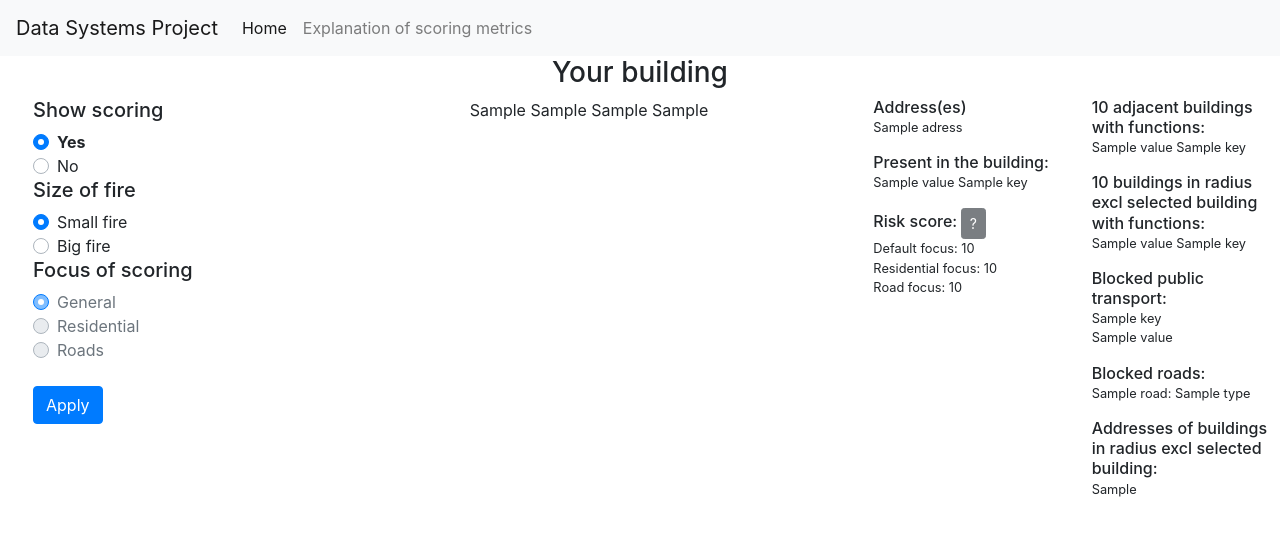
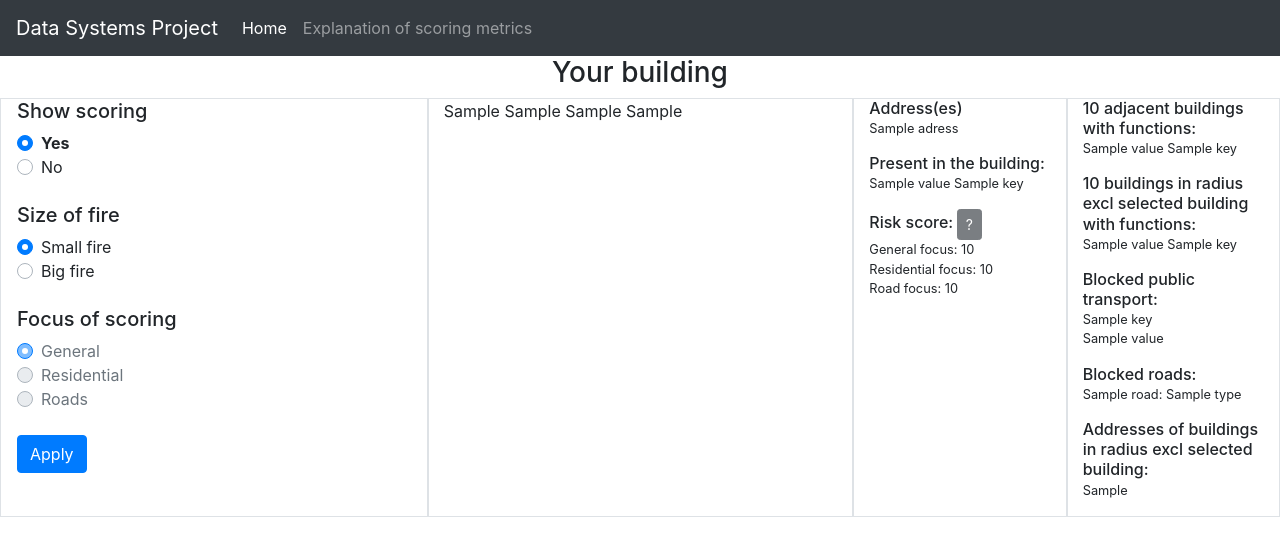
Before and after one commit to TomvandeLooij/dsp-project, a Flask app: template templates/building.html in a window 1280 px wide. Shown: the top 556 px of the page. Run offline with Flask 2, Linux system fonts and the light colour scheme; the template is opened without the code that fills it: most values are stand-ins (such as "Sample title", 1, 10 or a date in 2020); parts of the project's set-up code (start-up, migrations or seed data) failed here and were passed over.

Commit message:
adjust layout grid and navigation bar, delete unnecessary link in app.py

```diff
--- a/templates/base.html
+++ b/templates/base.html
@@ -139,7 +139,7 @@
   </head>
   <body>
   <div class="topnav">
-    <nav class="navbar navbar-expand-lg navbar-light bg-light">
+    <nav class="navbar navbar-expand-lg navbar-dark bg-dark">
       <a class="navbar-brand" href="#">Data Systems Project</a>
       <button class="navbar-toggler" type="button" data-toggle="collapse" data-target="#navbarSupportedContent" aria-controls="navbarSupportedContent" aria-expanded="false" aria-label="Toggle navigation">
         <span class="navbar-toggler-icon"></span>
@@ -149,9 +149,6 @@
           <li class="nav-item active">
             <a class="nav-link" href="/map/0/0">Home <span class="sr-only">(current)</span></a>
           </li>
-          <!-- <li class="nav-item">
-            <a class="nav-link" href="/heatmap/small/default">Heatmap</a>
-          </li> -->
           <li class="nav-item">
             <a class="nav-link" href="/FAQ">Explanation of scoring metrics</a>
           </li>
--- a/templates/building.html
+++ b/templates/building.html
@@ -2,14 +2,14 @@
 
 {% block content %}
 
-<div>
+<div class="container-fluid">
     <div class="row">
         <div class="col text-center">
             <h3>Your building</h3>
         </div>
     </div>
     <div class="row">
-        <div class="col px-5">
+        <div class="col px-3 border">
             <h5>Show scoring</h5>
             <div class="custom-control custom-radio">
                 <input class="custom-control-input" type="radio" name="scoring" id="heatmap" value="heatmap">
@@ -23,6 +23,7 @@
                     No
                 </label>
             </div>
+            <br>
             <h5>Size of fire</h5>
             <div class="custom-control custom-radio">
                 <input class="custom-control-input" type="radio" name="fire" id="smallFire" value="small" checked>
@@ -36,6 +37,7 @@
                     Big fire
                 </label>
             </div>
+            <br>
             <h5>Focus of scoring</h5>
             <div class="custom-control custom-radio">
                 <input class="custom-control-input" type="radio" name="focus" id="default" value="default" disabled checked>
@@ -58,13 +60,13 @@
             <br>
             <a type="button" class="btn btn-primary" href=# onclick="change_fire_size()">Apply</a>
         </div>
-        <div class="col">
+        <div class="col border">
             {{ js_resources|indent(4)|safe }}
             {{ css_resources|indent(4)|safe }}
             {{ plot_script|indent(4)|safe }}
             {{ plot_div|indent(4)|safe }}
         </div>
-        <div class="col-2 small">
+        <div class="col-2 small border">
             <p><b class="h6">Address(es)</b> <br /> {{adress|safe}}
             </p>
             <p><b class="h6">Present in the building: </b> <br />
@@ -77,12 +79,12 @@
                     <a href="/FAQ"><button class="btn btn-dark btn-sm" style="pointer-events: none;" type="button" disabled>?</button></a>
                 </span>
             <br>
-                Default focus: {{ risk_score_default }} <br>
+                General focus: {{ risk_score_default }} <br>
                 Residential focus: {{ risk_score_residential }}<br>
                 Road focus: {{ risk_score_road }}
             </p>
         </div>
-        <div class="col-2 small">
+        <div class="col-2 small border">
             <p><b class="h6">{{amount_adjacent}} adjacent buildings with functions:</b><br>
                 {% for key, value in neighbor_info.items() %}
                 {{value}} {{key}} <br/>
```
Also changed, not shown: app.py (+0 -64 lines).
